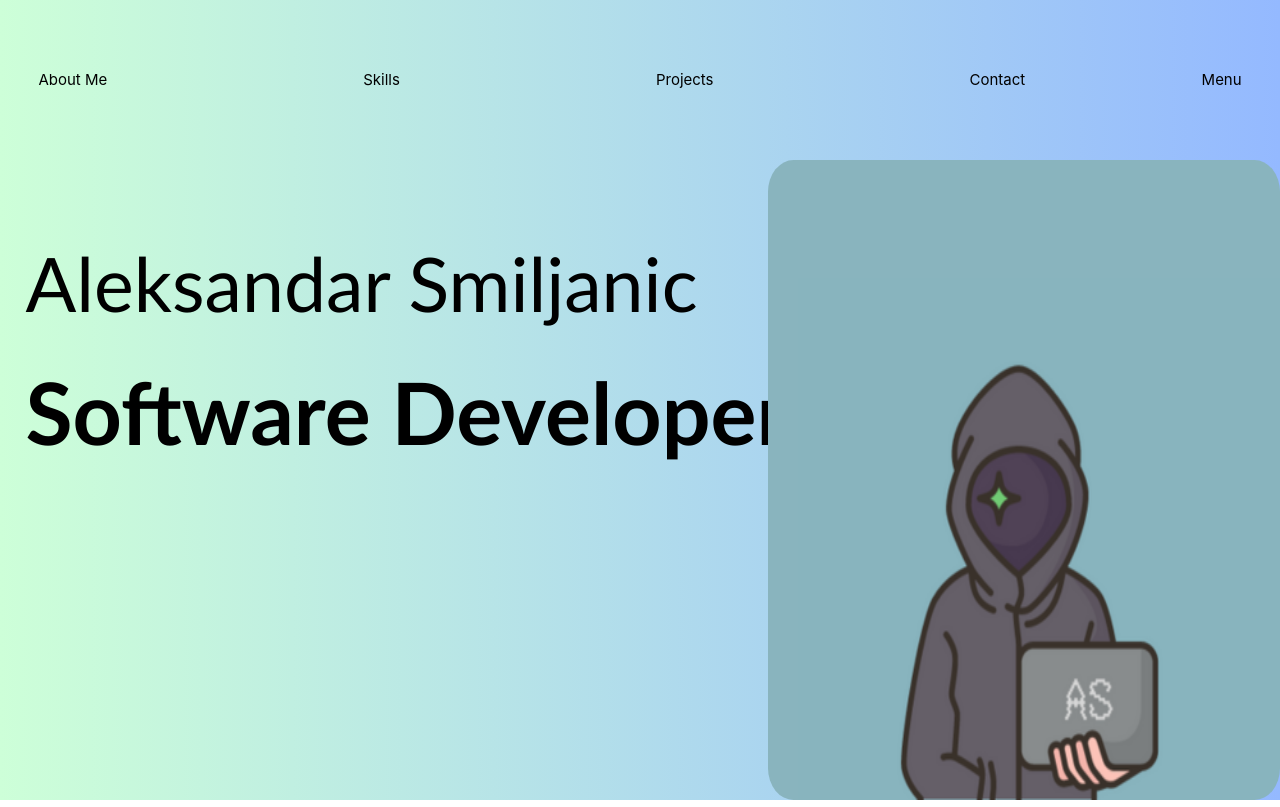
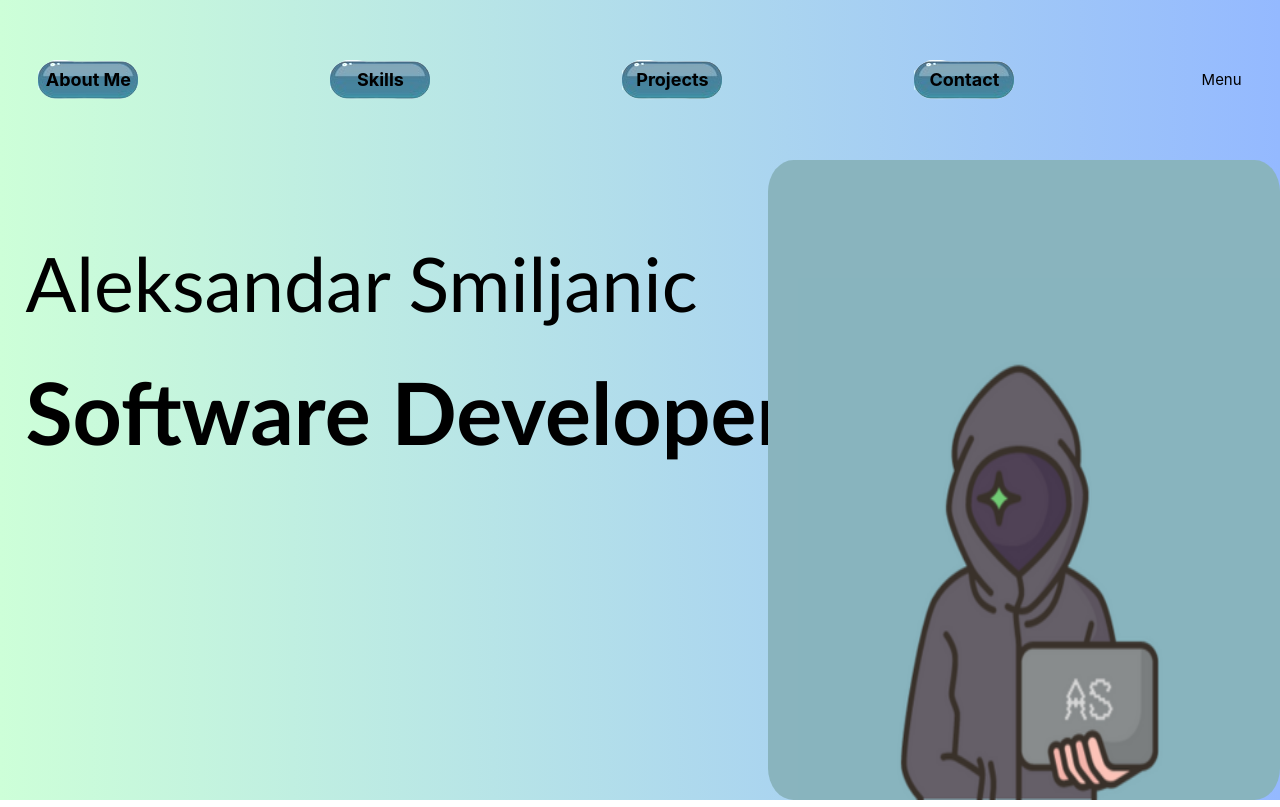
Before and after one commit to DroidStudioAS/Portfolio, a Vue app: page / in a window 1280 px wide. Shown: the top 807 px of the page. Built offline with nearby package versions, Linux system fonts and the light colour scheme.

Commit message:
added background image for nav items

```diff
--- a/src/App.vue
+++ b/src/App.vue
@@ -92,9 +92,19 @@ import HelloWorld from './components/HelloWorld.vue'
   height: 20vh;
   justify-content: start;
   margin-left: 3%;
-  gap: 20%;
+  gap: 15%;
   align-items: center;
   color: black;
+}
+.nav_item{
+  background-image: url("/background_nav_item.png");
+  width: 100px;
+  height: 60px;
+  display: flex;
+  justify-content: center ;
+  align-items: center;
+  font-size: large;
+  font-weight: bold;
 }
 .menu_icon{
   position: absolute;
```
Also changed, not shown: public/background_nav_item.png (added).
